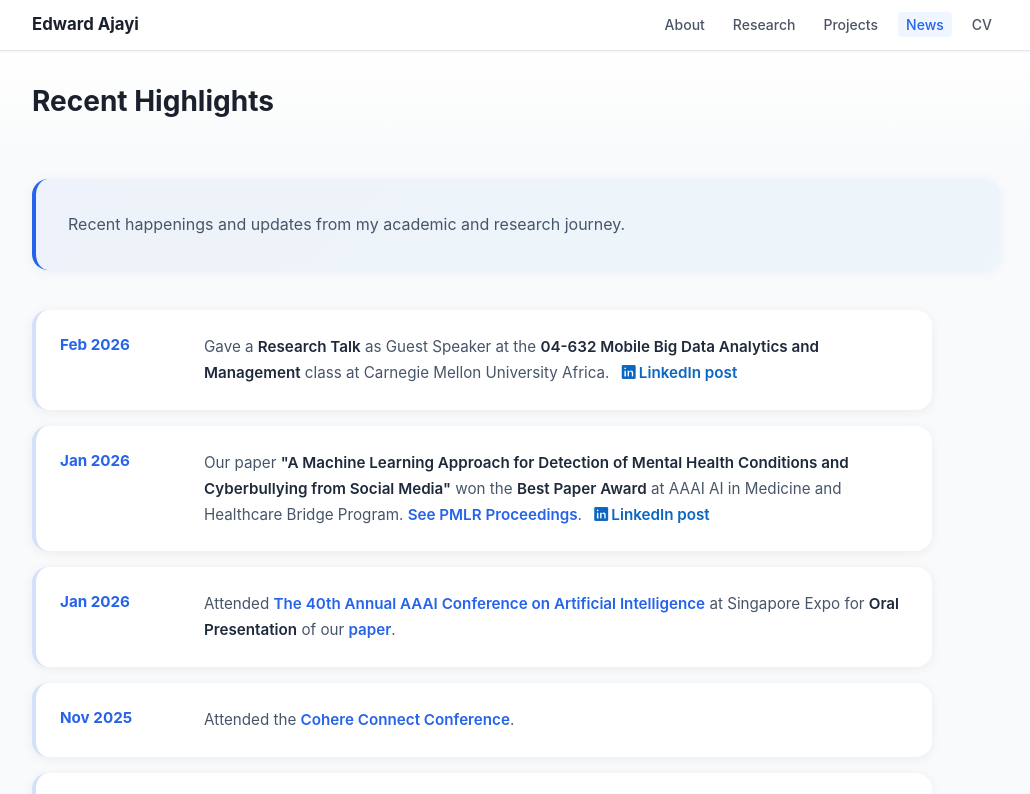
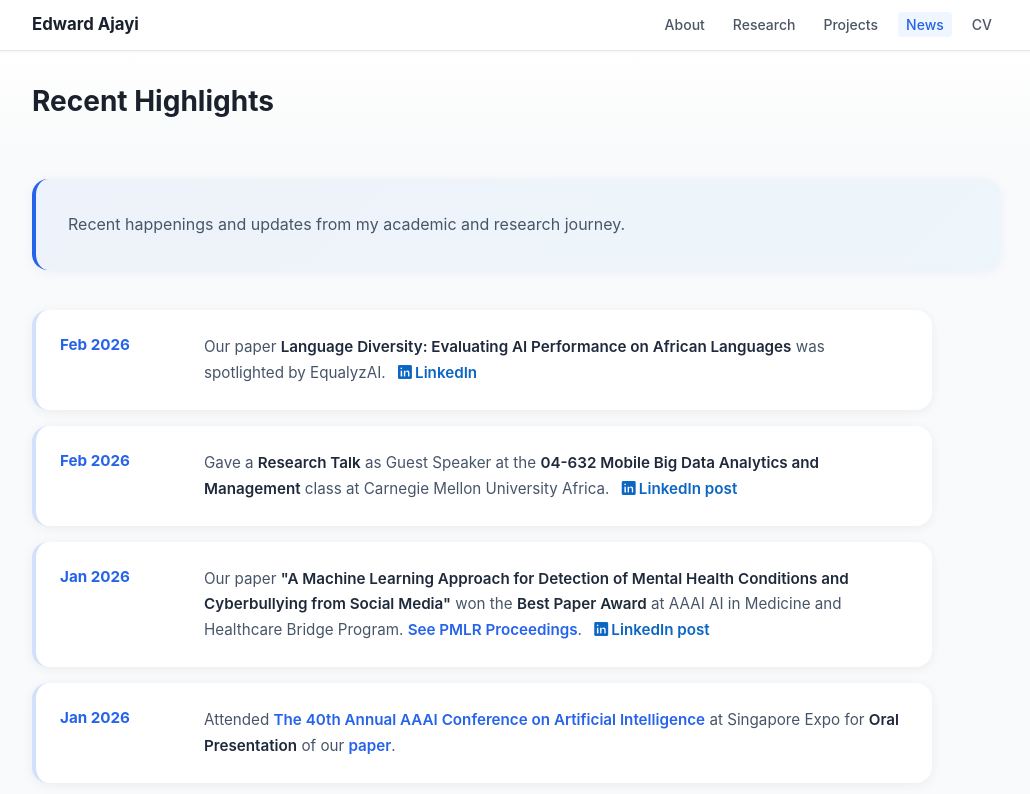
Before and after one commit to edwardajayi/edwardajayi.github.io, a plain HTML site: page news.html in a window 1280 px wide. Shown: the top 794 px of the page, without its empty margins (124-1154 px from the left). Drawn offline with Linux system fonts and the light colour scheme; some icons are missing.

Commit message:
Update files

```diff
--- a/news.html
+++ b/news.html
@@ -181,6 +181,12 @@
       </div>
 
       <ul class="timeline-list">
+                <li class="timeline-item">
+                  <div class="timeline-date">Feb 2026</div>
+                  <div class="timeline-content">
+                    <p>Our paper <strong>Language Diversity: Evaluating AI Performance on African Languages</strong> was spotlighted by EqualyzAI. <a href="https://www.linkedin.com/posts/equalyzai_africanlanguages-ai4good-inclusivetech-activity-7425510034584821760-QruP?utm_source=share&utm_medium=member_desktop&rcm=ACoAADPV8W0Bt8Lb7Z-HSXnaPg4EbvVEoob13R0" target="_blank" style="margin-left:0.5rem; color:#0a66c2;" title="See LinkedIn"><i class="fab fa-linkedin"></i> LinkedIn</a></p>
+                  </div>
+                </li>
         <li class="timeline-item">
           <div class="timeline-date">Feb 2026</div>
           <div class="timeline-content">
```
Also changed, not shown: index.html (+1 -1 lines), 1 other file.
